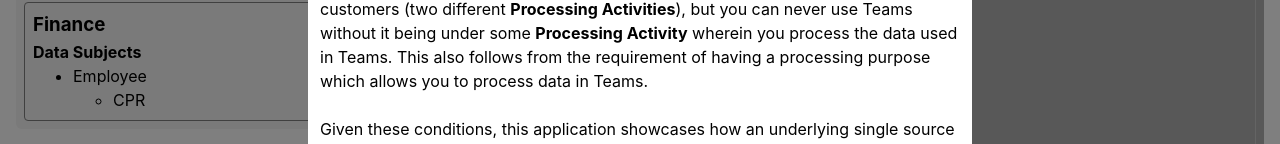
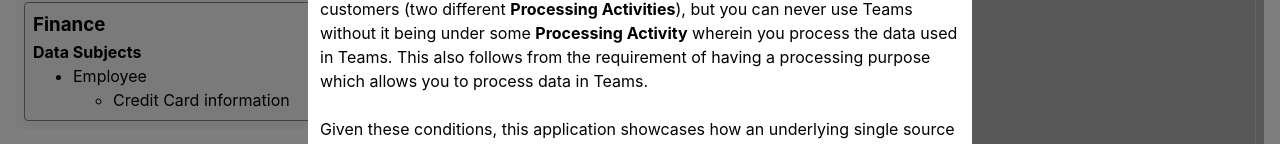
Before and after one commit to MagerlinC/records-data-model, a React (Vite) app: page / in a window 1280 px wide. Shown: the part 394-538 px from the top of the page. Built offline with nearby package versions, Linux system fonts and the light colour scheme.

Commit message:
fix: update finance example

```diff
--- a/src/data/pa-source-of-truth-example.ts
+++ b/src/data/pa-source-of-truth-example.ts
@@ -53,7 +53,7 @@ export const ProcessingActivities: ProcessingActivitySourceOfTruth = {
       dataSubjects: [
         {
           name: DataSubjectName.EMPLOYEE,
-          personalData: [{ name: PersonalDataName.CPR }],
+          personalData: [{ name: PersonalDataName.CREDIT_CARD }],
         },
       ],
     },
```
